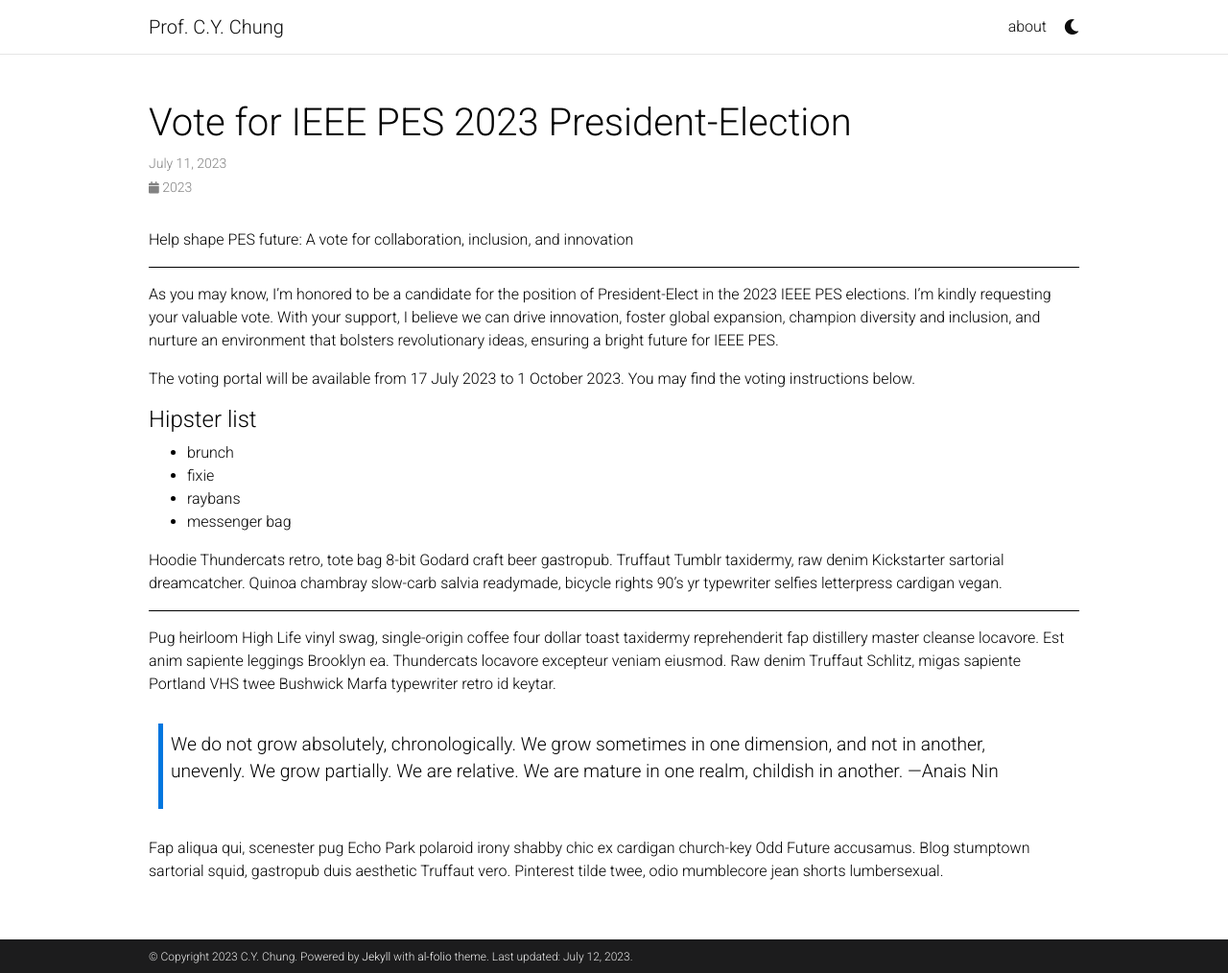
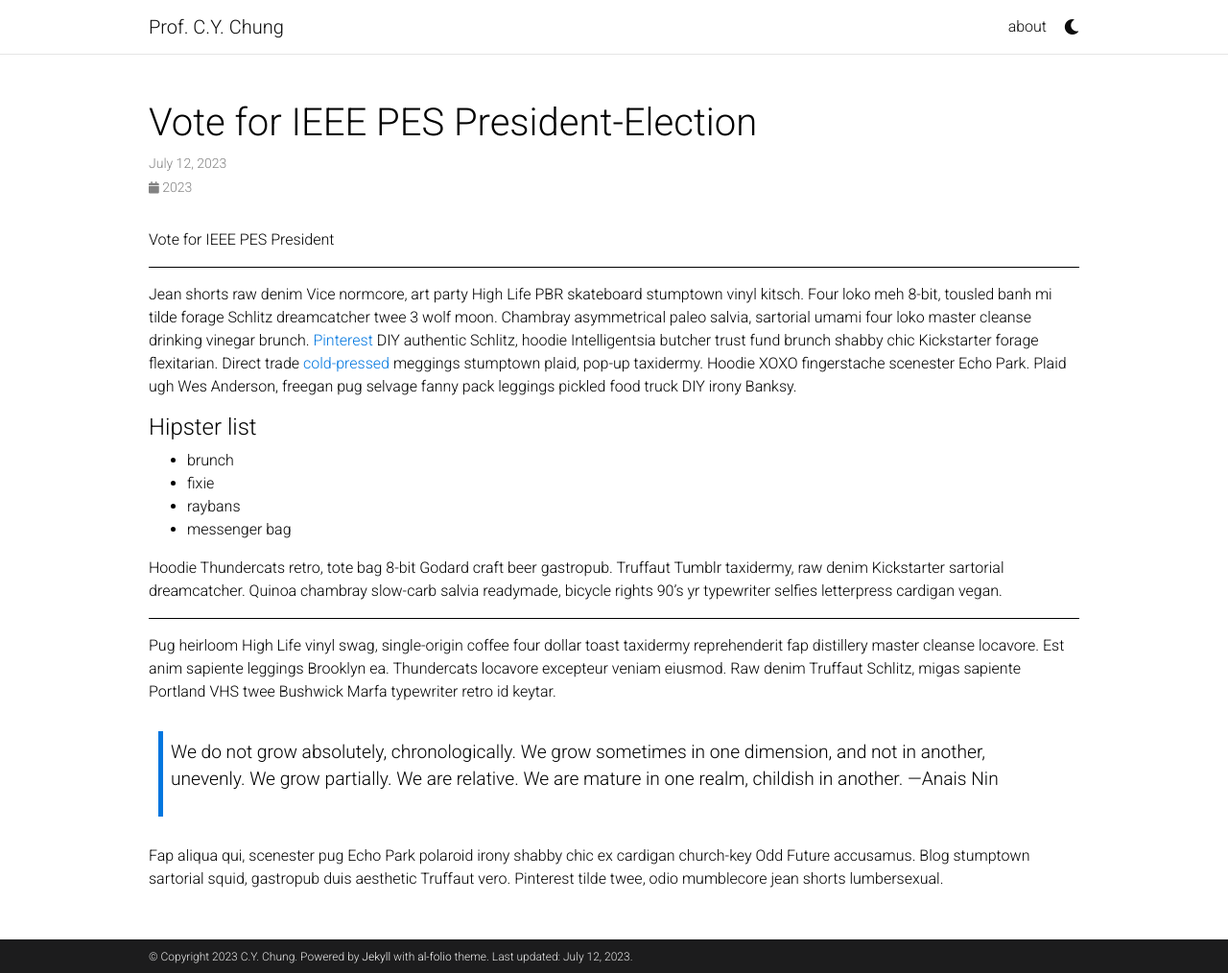
Before and after one commit to c-y-chung/c-y-chung.github.io, a Jekyll site: the page built from _news/announcement3.md, in a window 1280 px wide and 1014 px high. Shown: the whole window at 96% size. Built offline with Jekyll 4.4.1, drawn with Linux system fonts in a browser that asks for light colours; nearby versions of some CDN libraries; comment, search, counter and statistics services are not loaded; a style sheet for code colours, icons or effects is not loaded.

Commit message:
Update announcement3.md

```diff
--- a/_news/announcement3.md
+++ b/_news/announcement3.md
@@ -1,18 +1,16 @@
 ---
 layout: post
-title: Vote for IEEE PES 2023 President-Election
-date: 2023-07-11 16:11:00-0400
+title: Vote for IEEE PES President-Election
+date: 2023-07-12 16:11:00-0400
 inline: false
 related_posts: false
 ---
 
-Help shape PES future: A vote for collaboration, inclusion, and innovation
+Vote for IEEE PES President
 
 ***
 
-As you may know, I’m honored to be a candidate for the position of President-Elect in the 2023 IEEE PES elections. I’m kindly requesting your valuable vote. With your support, I believe we can drive innovation, foster global expansion, champion diversity and inclusion, and nurture an environment that bolsters revolutionary ideas, ensuring a bright future for IEEE PES.
-
-The voting portal will be available from 17 July 2023 to 1 October 2023. You may find the voting instructions below.
+Jean shorts raw denim Vice normcore, art party High Life PBR skateboard stumptown vinyl kitsch. Four loko meh 8-bit, tousled banh mi tilde forage Schlitz dreamcatcher twee 3 wolf moon. Chambray asymmetrical paleo salvia, sartorial umami four loko master cleanse drinking vinegar brunch. <a href="https://www.pinterest.com">Pinterest</a> DIY authentic Schlitz, hoodie Intelligentsia butcher trust fund brunch shabby chic Kickstarter forage flexitarian. Direct trade <a href="https://en.wikipedia.org/wiki/Cold-pressed_juice">cold-pressed</a> meggings stumptown plaid, pop-up taxidermy. Hoodie XOXO fingerstache scenester Echo Park. Plaid ugh Wes Anderson, freegan pug selvage fanny pack leggings pickled food truck DIY irony Banksy.
 
 #### Hipster list
 <ul>
```
